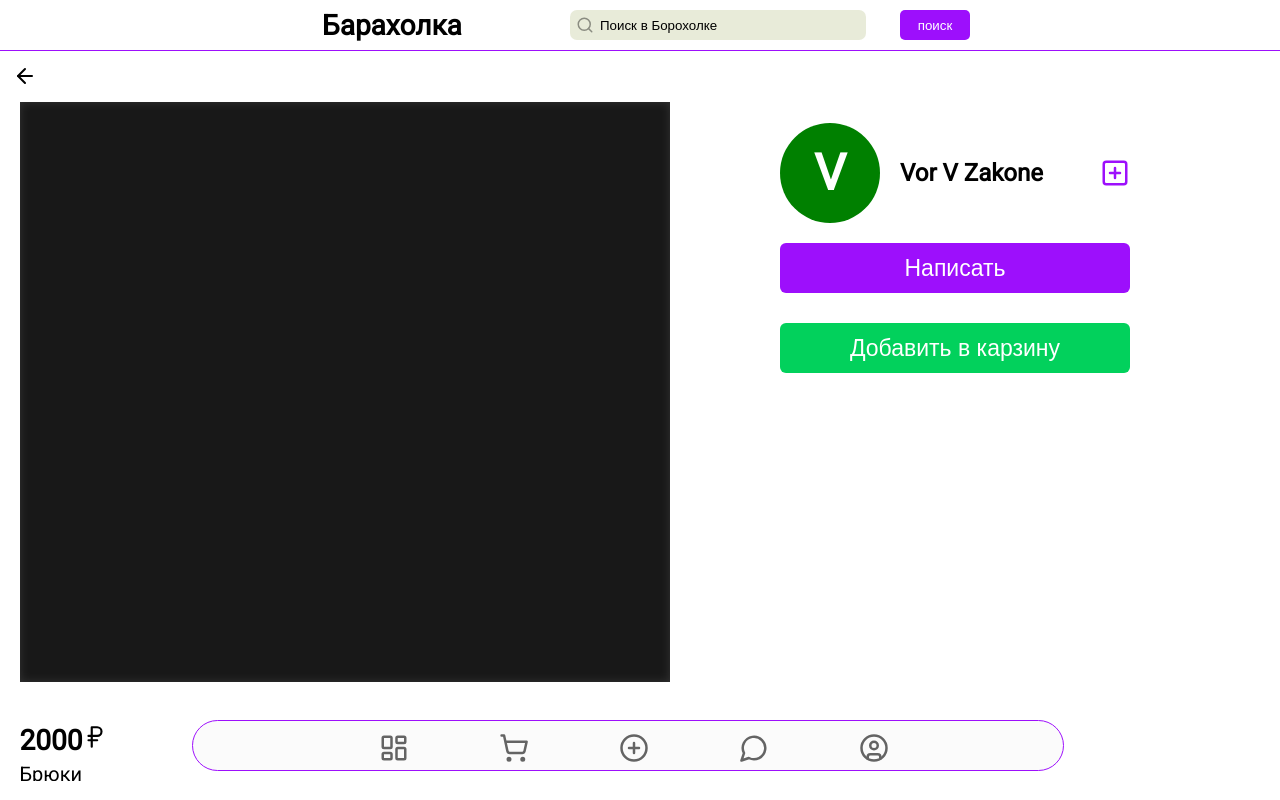
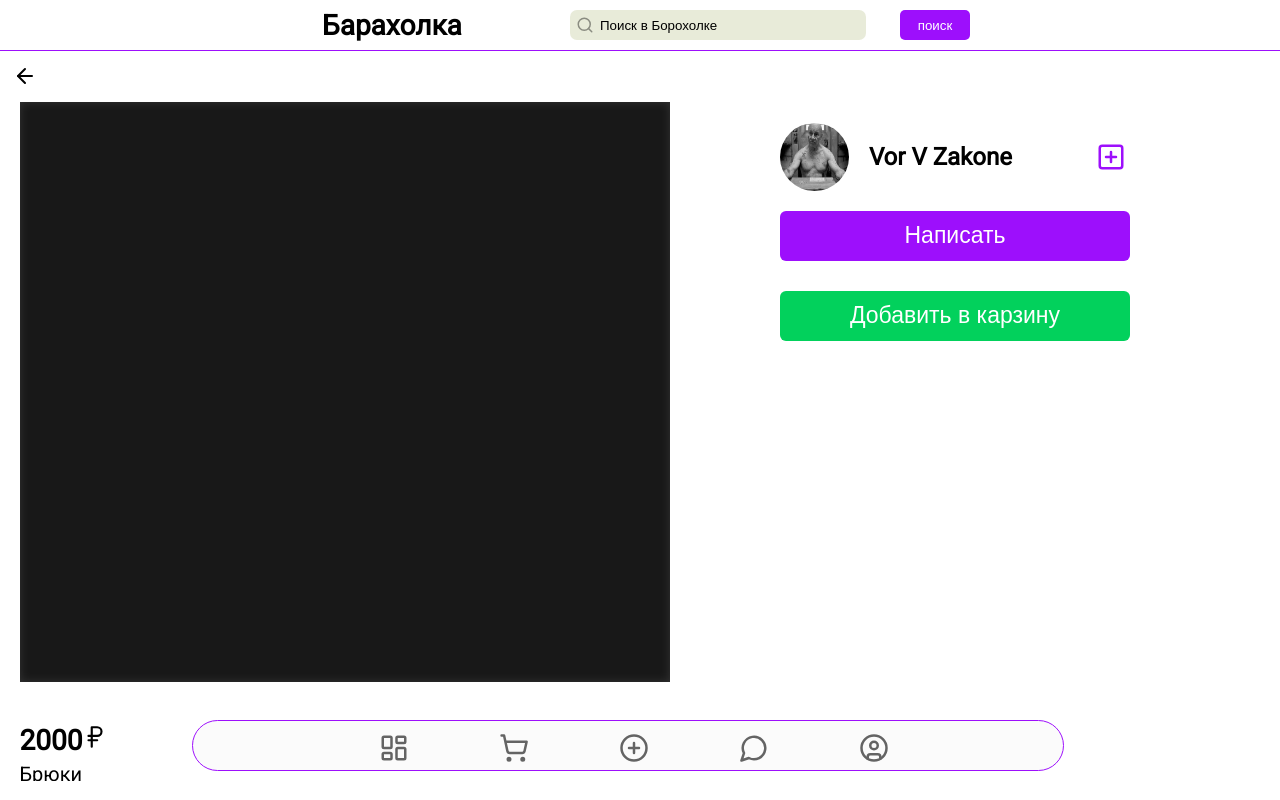
Before and after one commit to Shohin387/flea-market-client, a Next.js app: page /product/1 in a window 1280 px wide. Built offline with nearby package versions, Linux system fonts and the light colour scheme.

Commit message:
ИСправление ошибок

```diff
--- a/src/UI/Avatar.tsx
+++ b/src/UI/Avatar.tsx
@@ -2,12 +2,13 @@
 
 import { colors } from "@/constants/colorConstants"
 import randomColor from "@/lib/utils"
-import Image from "next/image"
+import Image, { StaticImageData } from "next/image"
 import profileStyle from '@/styles/profile.module.css'
 import { useEffect, useState } from "react"
 
 
-export default function Avatar({urlAvatar, userName, size=100}: {urlAvatar: string | undefined, userName: string | undefined, size?: number}) {
+
+export default function Avatar({urlAvatar, userName, size=100, radius=0}: {urlAvatar: string | undefined | StaticImageData, userName: string | undefined, size?: number, radius?: number}) {
 
 	const [color, setColor] = useState('')
 	useEffect(() => {
@@ -18,7 +19,16 @@ export default function Avatar({urlAvatar, userName, size=100}: {urlAvatar: stri
 		<>
 			{
 				urlAvatar
-				? <img alt="Фото профиля" src={urlAvatar!} />
+
+				? <div style={{
+						width: `${size}%`,
+						height:`${size}%`,
+						overflow: 'hidden',
+						borderRadius: `${radius}%`,
+
+					}} className={profileStyle.centerItem}>
+						<Image alt="Фото профиля" style={{borderRadius: `${radius}%`, width: `130%`, height: '100%', overflow: 'hidden'}} src={urlAvatar!} />
+					</div>
 				: <div style={{backgroundColor: color, width: `${size}px`, height:`${size}px` }} className={profileStyle.noPhoto}>
 					<h1 style={{fontSize: `${size / 2}px`}}>{userName?.split('')[0]}</h1>
 				</div>
--- a/src/components/product-page-components/block-for-pay.tsx
+++ b/src/components/product-page-components/block-for-pay.tsx
@@ -17,7 +17,7 @@ const BlockForPay: FC<{data: TypeAllData}> = ({data}) => {
         <section >
             <article className={styleProduct.blockPay}>
                 <div className={styleProduct.salesManInfo}>
-                    <Avatar urlAvatar={data?.profilePhoto} userName={data?.name}/>
+                    <Avatar radius={50} urlAvatar={data?.profilePhoto} userName={data?.name}/>
 
                     <h2><Link style={{textDecoration: "none", color: "black"}} href={"/user/" + data?.userId}>{data?.name}</Link></h2>
                     <PlusSquare cursor={"pointer"} size={30} color="var(--purple-color-elem)"/>
--- a/src/components/salesman-profiles-components/subsComponent/Subscribers.tsx
+++ b/src/components/salesman-profiles-components/subsComponent/Subscribers.tsx
@@ -10,7 +10,7 @@ import profileStyle from '@/styles/profile.module.css'
 export default function Subscribers({el}: {el: userDataI}) {
 	return (
 		<>
-			<Avatar size={60} urlAvatar={el.profilePhoto} userName={el.name}/>
+			<Avatar radius={50} size={60} urlAvatar={el.profilePhoto} userName={el.name}/>
 			<div >
 				<h3 className={profileStyle.textLink}>{truncateText(el.name, 18)}</h3>
 				<p style={{marginTop: '0px'}}  className={profileStyle.textLink}>{el.userName}</p>
--- a/src/data/subsData.tsx
+++ b/src/data/subsData.tsx
@@ -28,7 +28,7 @@ export const Subs: SubsI[] = [
 	},
 
 	{
-		id:5,
+		id:6,
 		cumirID: 3,
 		subscriberID: 2
 	},
--- a/src/data/userData.tsx
+++ b/src/data/userData.tsx
@@ -1,4 +1,5 @@
 import { userDataI } from "@/interfaces/userData.interface"
+import vor from '@/assets/vor.jpg'
 
 export const salesmanData: userDataI[] = [
     {
@@ -7,6 +8,7 @@ export const salesmanData: userDataI[] = [
         userName: '@AYE',
         email: "one@gmail.com",
         password: "dkdvdd",
+        profilePhoto: vor,
         dateRegestration: '14.02.2025',
     },
 
--- a/src/interfaces/userData.interface.ts
+++ b/src/interfaces/userData.interface.ts
@@ -1,7 +1,9 @@
+import { StaticImageData } from "next/image";
+
 export interface userDataI {
     id: number,
     name: string,
-    profilePhoto?: string,
+    profilePhoto?: string | StaticImageData,
     email: string,
     password: string,
     dateRegestration: string,
--- a/src/styles/card.module.css
+++ b/src/styles/card.module.css
@@ -1,6 +1,6 @@
 .mainBlockCard {
     display: grid;
-    margin-bottom: 40px;
+    margin-bottom: 60px !important;
     grid-auto-rows: 350px;
     margin-right: 20px;
 }
--- a/src/styles/profile.module.css
+++ b/src/styles/profile.module.css
@@ -68,7 +68,7 @@
 	display:grid;
 	grid-template-rows: repeat(3, 1fr);
 	grid-auto-rows: 85px;
-	height: 290px;
+	height: 265px;
 	overflow-y: scroll;
 	background-color: rgba(240, 240, 240, 0.452);
 	border: rgb(232, 241, 196) solid 1.4px;
@@ -160,7 +160,7 @@
 	}
 	.conteinerProfile {
 		grid-template-columns: 100%;
-		grid-template-rows: 1fr 1fr;
+		grid-template-rows: 40% 60%;
 	}
 
 	.conteinerProfile {
@@ -169,8 +169,18 @@
 
 	.productCnt {
 		overflow: initial;
-		margin-top: -135px;
+		margin-top: 70px;
 	}
 
 
 }
+
+
+/*                  MORE                   */
+
+
+.centerItem {
+	display: grid;
+	justify-items: center;
+	align-items: center;
+}
```
